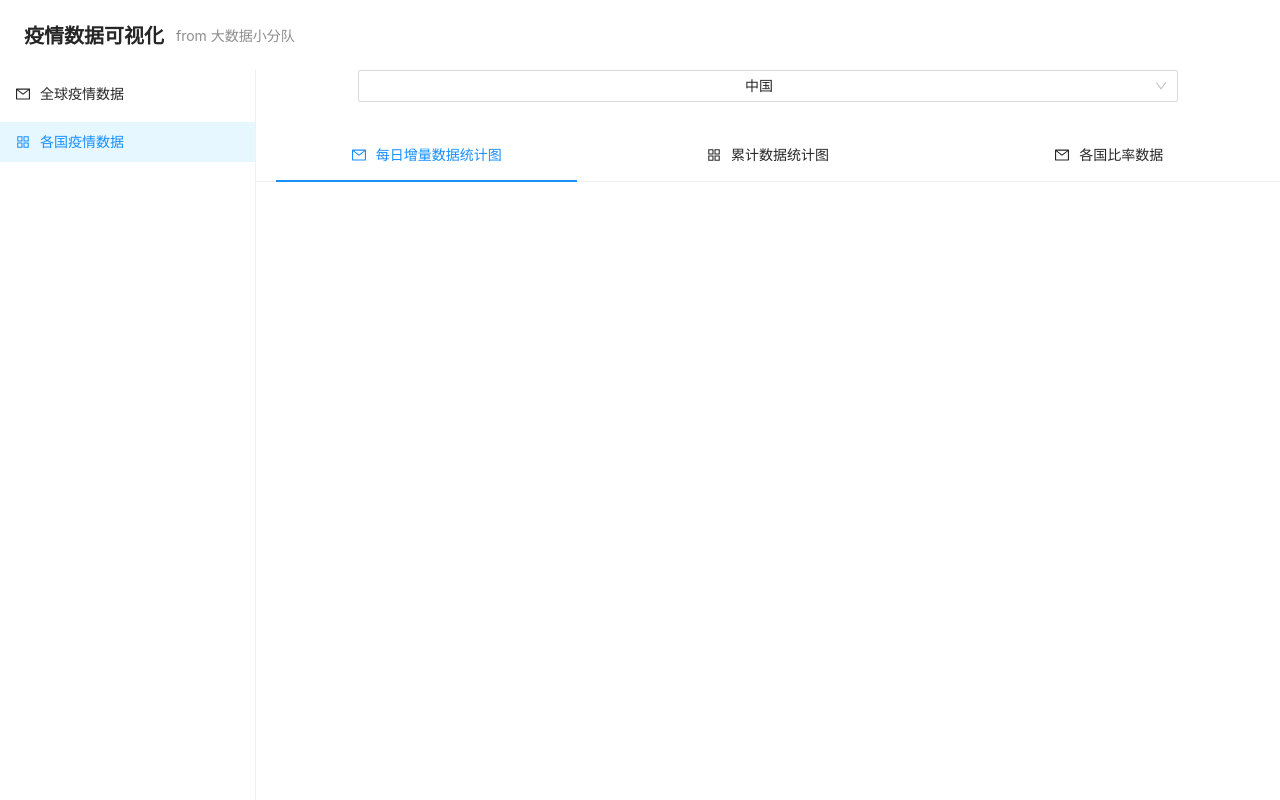
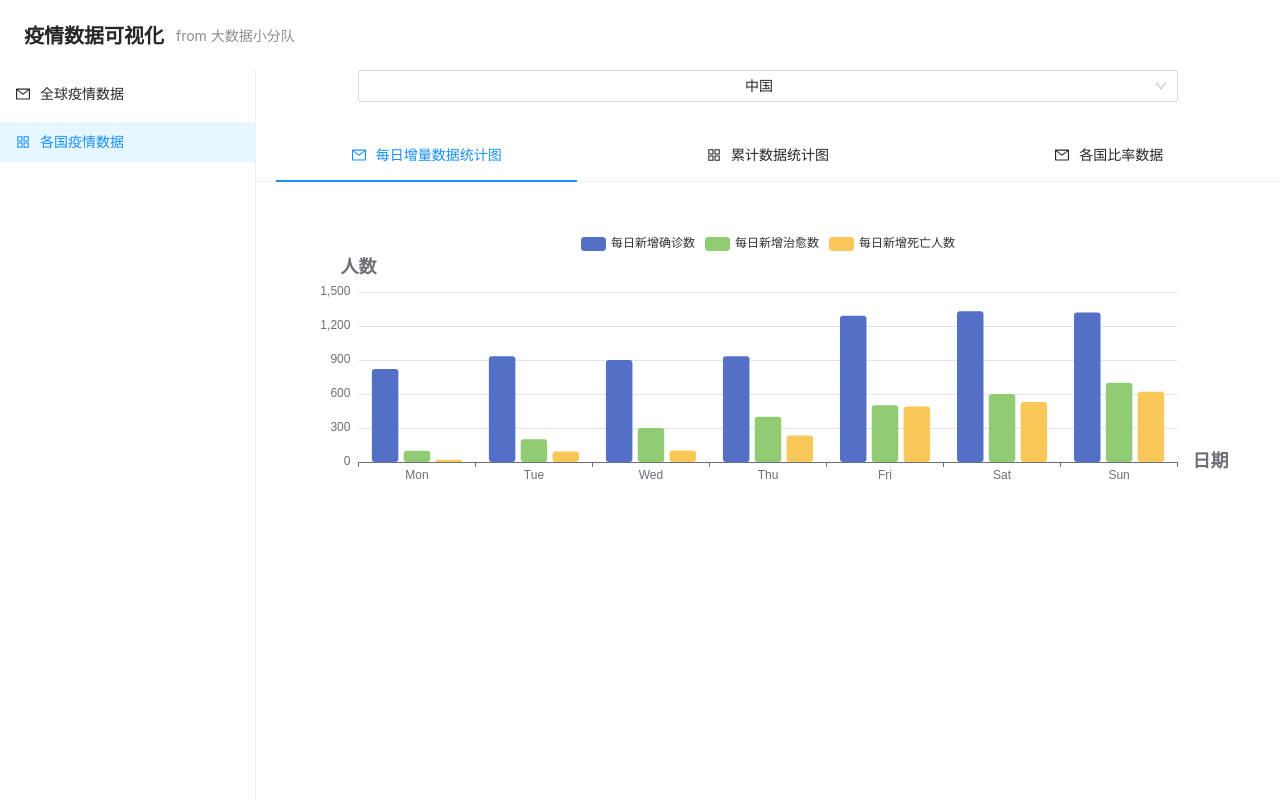
Before and after one commit to weiyan-shi/covid19, a React (Create React App) app: page / in a window 1280 px wide. Both pictures are taken after a click on the item "各国疫情数据". Built offline with nearby package versions, Linux system fonts and the light colour scheme.

Commit message:
feat: 各国疫情数据的三张图

```diff
--- a/src/Country.js
+++ b/src/Country.js
@@ -1,9 +1,12 @@
 import { Select, Menu } from "antd";
 import { useState } from "react";
 import { AppstoreOutlined, MailOutlined } from "@ant-design/icons";
-import { AddLineChart, ConfirmCakeChart, SumColumnChart } from "./GlobalCharts";
+import {
+  ProportionLineChart,
+  AddColumnChart,
+  SumColumnChart,
+} from "./CountryCharts";
 import "./App.css";
-import { COMPARISON_BINARY_OPERATORS } from "@babel/types";
 
 const { Option } = Select;
 
@@ -13,9 +16,9 @@ const Country = () => {
 
   console.log(countryCurrent);
   const component = {
-    1: <AddLineChart />,
+    1: <AddColumnChart />,
     2: <SumColumnChart />,
-    3: <ConfirmCakeChart />,
+    3: <ProportionLineChart />,
   };
   const options = [
     {
@@ -112,6 +115,7 @@ const Country = () => {
     <div className="Country">
       <SelectCountry />
       <HorizontalMenu />
+      {component[current]}
     </div>
   );
 };
--- a/src/CountryCharts.js
+++ b/src/CountryCharts.js
@@ -1,2 +1,160 @@
 import ReactEcharts from "echarts-for-react";
-import { Table } from "antd";
+
+const AddColumnOption = {
+  legend: { data: ["每日新增确诊数", "每日新增治愈数", "每日新增死亡人数"] },
+  xAxis: {
+    type: "category",
+    data: ["Mon", "Tue", "Wed", "Thu", "Fri", "Sat", "Sun"],
+    name: "日期",
+    nameTextStyle: {
+      fontWeight: 600,
+      fontSize: 18,
+    },
+  },
+  yAxis: {
+    type: "value",
+    name: "人数",
+    nameTextStyle: {
+      fontWeight: 600,
+      fontSize: 18,
+    },
+  },
+  tooltip: {},
+  series: [
+    {
+      name: "每日新增确诊数",
+      data: [820, 932, 901, 934, 1290, 1330, 1320],
+      type: "bar",
+      itemStyle: {
+        barBorderRadius: 3,
+      },
+    },
+    {
+      name: "每日新增治愈数",
+      data: [100, 200, 300, 400, 500, 600, 700],
+      type: "bar",
+      itemStyle: {
+        barBorderRadius: 3,
+      },
+    },
+    {
+      name: "每日新增死亡人数",
+      data: [20, 93, 101, 234, 490, 530, 620],
+      type: "bar",
+      itemStyle: {
+        barBorderRadius: 3,
+      },
+    },
+  ],
+};
+
+const SumColumnOption = {
+  legend: { data: ["累计确诊数", "累计治愈数", "累计死亡人数"] },
+  xAxis: {
+    type: "category",
+    data: ["Mon", "Tue", "Wed", "Thu", "Fri", "Sat", "Sun"],
+    name: "日期",
+    nameTextStyle: {
+      fontWeight: 600,
+      fontSize: 18,
+    },
+  },
+  yAxis: {
+    type: "value",
+    name: "人数",
+    nameTextStyle: {
+      fontWeight: 600,
+      fontSize: 18,
+    },
+  },
+  tooltip: {},
+  series: [
+    {
+      name: "累计确诊数",
+      data: [820, 932, 901, 934, 1290, 1330, 1320],
+      type: "bar",
+      itemStyle: {
+        barBorderRadius: 3,
+      },
+    },
+    {
+      name: "累计治愈数",
+      data: [100, 200, 300, 400, 500, 600, 700],
+      type: "bar",
+      itemStyle: {
+        barBorderRadius: 3,
+      },
+    },
+    {
+      name: "累计死亡人数",
+      data: [20, 93, 101, 234, 490, 530, 620],
+      type: "bar",
+      itemStyle: {
+        barBorderRadius: 3,
+      },
+    },
+  ],
+};
+
+const lineOption = {
+  legend: { data: ["发病率", "治愈率", "死亡率"] },
+  xAxis: {
+    type: "category",
+    data: ["Mon", "Tue", "Wed", "Thu", "Fri", "Sat", "Sun"],
+    name: "日期",
+    nameTextStyle: {
+      fontWeight: 600,
+      fontSize: 18,
+    },
+  },
+  yAxis: {
+    type: "value",
+    name: "比率",
+    nameTextStyle: {
+      fontWeight: 600,
+      fontSize: 18,
+    },
+  },
+  tooltip: {},
+  series: [
+    {
+      name: "发病率",
+      data: [820, 932, 901, 934, 1290, 1330, 1320],
+      type: "line",
+    },
+    {
+      name: "治愈率",
+      data: [620, 711, 823, 934, 1445, 1456, 1178],
+      type: "line",
+    },
+    {
+      name: "死亡率",
+      data: [612, 920, 1140, 1160, 1190, 1234, 1321],
+      type: "line",
+    },
+  ],
+};
+
+export const ProportionLineChart = () => {
+  return (
+    <div className="line-chart">
+      <ReactEcharts option={lineOption} />
+    </div>
+  );
+};
+
+export const AddColumnChart = () => {
+  return (
+    <div className="line-chart">
+      <ReactEcharts option={AddColumnOption} />
+    </div>
+  );
+};
+
+export const SumColumnChart = () => {
+  return (
+    <div className="line-chart">
+      <ReactEcharts option={SumColumnOption} />
+    </div>
+  );
+};
--- a/src/GlobalCharts.js
+++ b/src/GlobalCharts.js
@@ -43,7 +43,7 @@ const lineOption = {
 const cakeOption = {
   tooltip: {
     show: true,
-    trigger: "item", // 触发方式
+    trigger: "item",
     formatter: "{a} <br/>{b} : {c} ({d}%)",
   },
   legend: {
```
